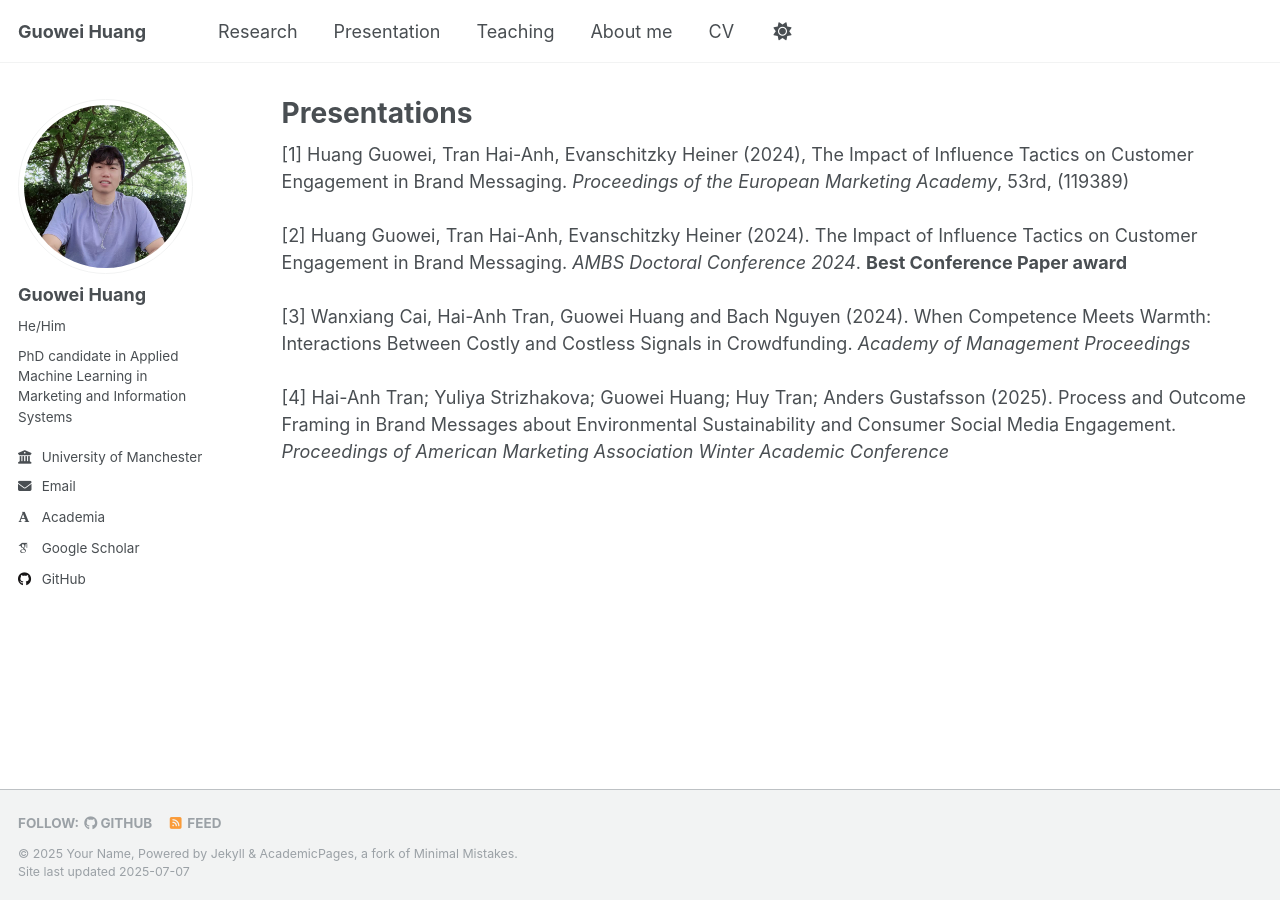
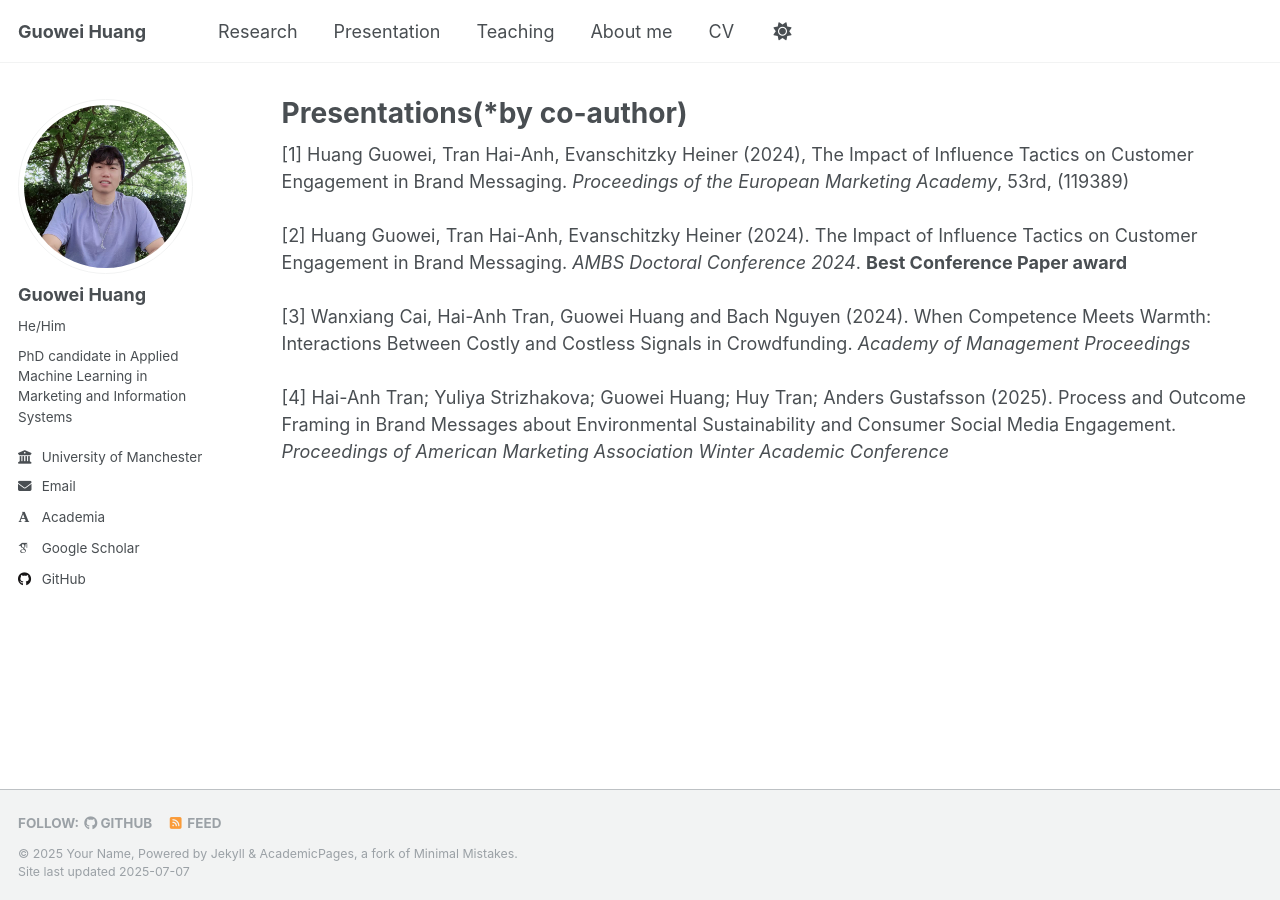
Before and after one commit to Oliverhuang123/Oliverhuang123.github.io, a Jekyll site: the page built from _pages/talks.html, in a window 1280 px wide. Built offline with Jekyll 4.4.1, drawn with Linux system fonts in a browser that asks for light colours; some web fonts are replaced.

Commit message:
Update talks.html

```diff
--- a/_pages/talks.html
+++ b/_pages/talks.html
@@ -1,6 +1,6 @@
 ---
 layout: archive
-title: "Presentations"
+title: "Presentations(*by co-author)"
 permalink: /talks/
 author_profile: true
 ---
```
